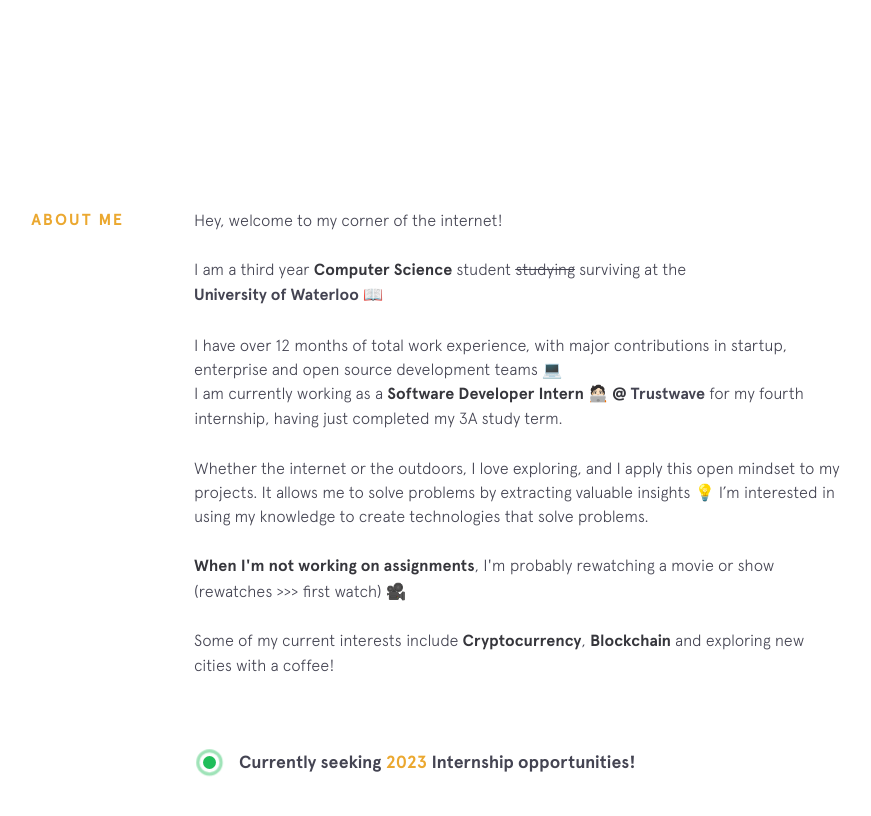
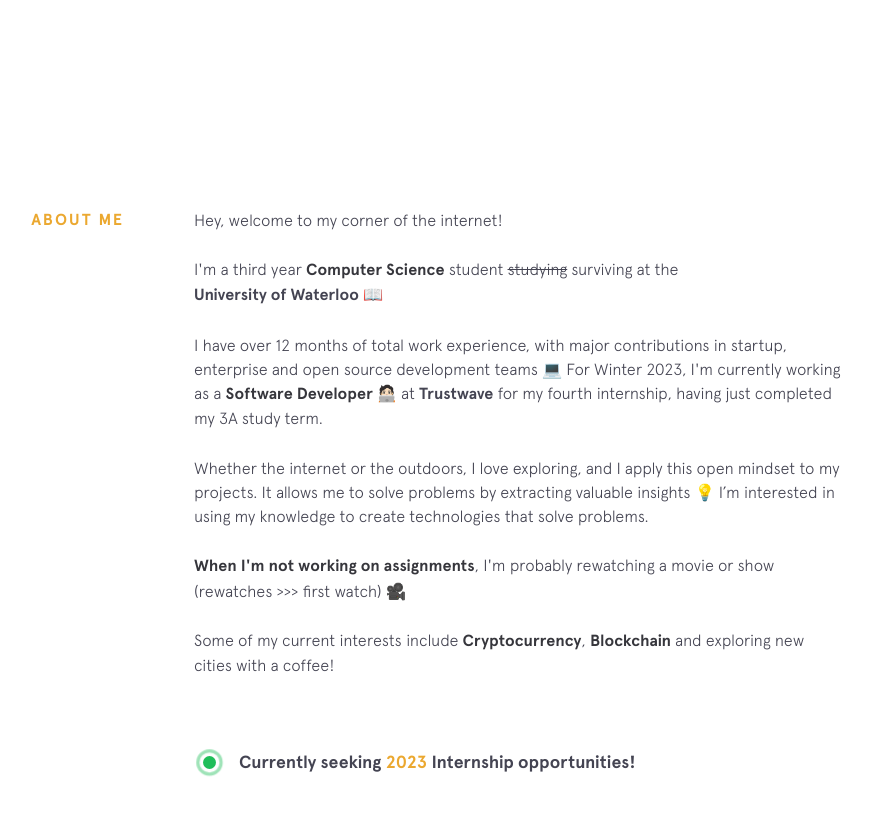
Before and after one commit to rohanxminocha/personal-website-v1, a Jekyll site: the page built from index.html, in a window 1280 px wide and 900 px high, scrolled down 792 px. Shown: the top 816 px of the window, without its empty margins (256-1127 px from the left). Built offline with Jekyll 4.4.1, drawn with Linux system fonts in a browser that asks for light colours; nearby versions of some CDN libraries.

Commit message:
Update background.html

```diff
--- a/_includes/background.html
+++ b/_includes/background.html
@@ -2,9 +2,8 @@
    <div class="section__title">About Me</div>
    <div class="section__content">
       <p>Hey, welcome to my corner of the internet!</p>
-      <p>I am a third year <strong>Computer Science</strong> student <s>studying</s> surviving at the <a class="underline-link" href="https://cs.uwaterloo.ca/" target="_blank">University of Waterloo</a> 📖</p>
-      I have over 12 months of total work experience, with major contributions in startup, enterprise and open source development teams 💻
-      <p>I am currently working as a <strong>Software Developer Intern 🧑🏻‍💻 @</strong> <a class="underline-link" href="https://www.trustwave.com/" target="_blank">Trustwave</a> for my fourth internship, having just completed my 3A study term.</p>
+      <p>I'm a third year <strong>Computer Science</strong> student <s>studying</s> surviving at the <a class="underline-link" href="https://cs.uwaterloo.ca/" target="_blank">University of Waterloo</a> 📖</p>
+      <p>I have over 12 months of total work experience, with major contributions in startup, enterprise and open source development teams 💻 For Winter 2023, I'm currently working as a <strong>Software Developer 🧑🏻‍💻</strong> at <a class="underline-link" href="https://www.trustwave.com/" target="_blank">Trustwave</a> for my fourth internship, having just completed my 3A study term.</p>
       <p>Whether the internet or the outdoors, I love exploring, and I apply this open mindset to my projects. It allows me to solve problems by extracting valuable insights 💡 I’m interested in using my knowledge to create technologies that solve problems.</p>
       <p><strong>When I'm not working on assignments</strong>, I'm probably rewatching a movie or show <br>(rewatches >>> first watch) 🎥</p>
       <p>Some of my current interests include <strong>Cryptocurrency</strong>, <strong>Blockchain</strong> and exploring new cities with a coffee!</p>
```
